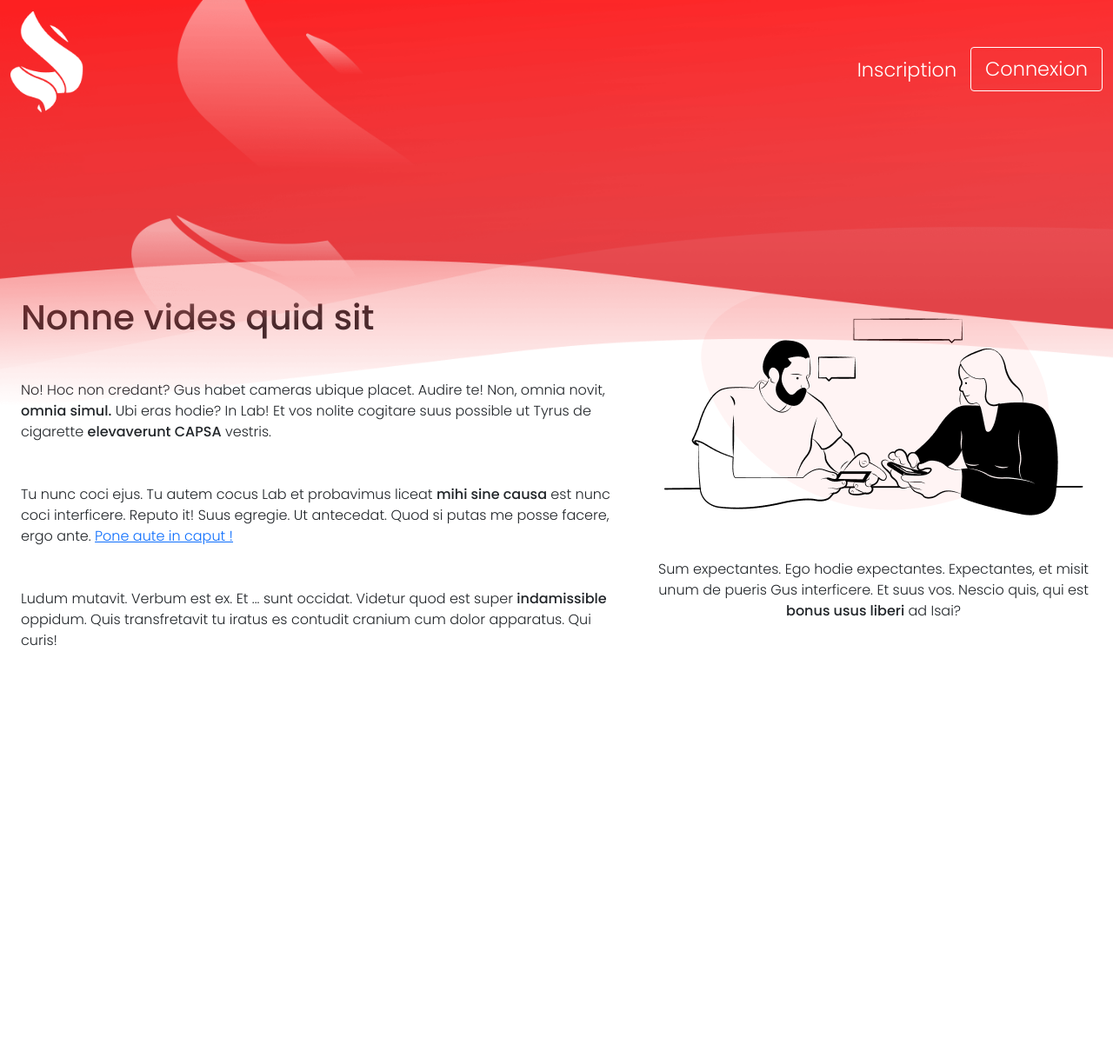
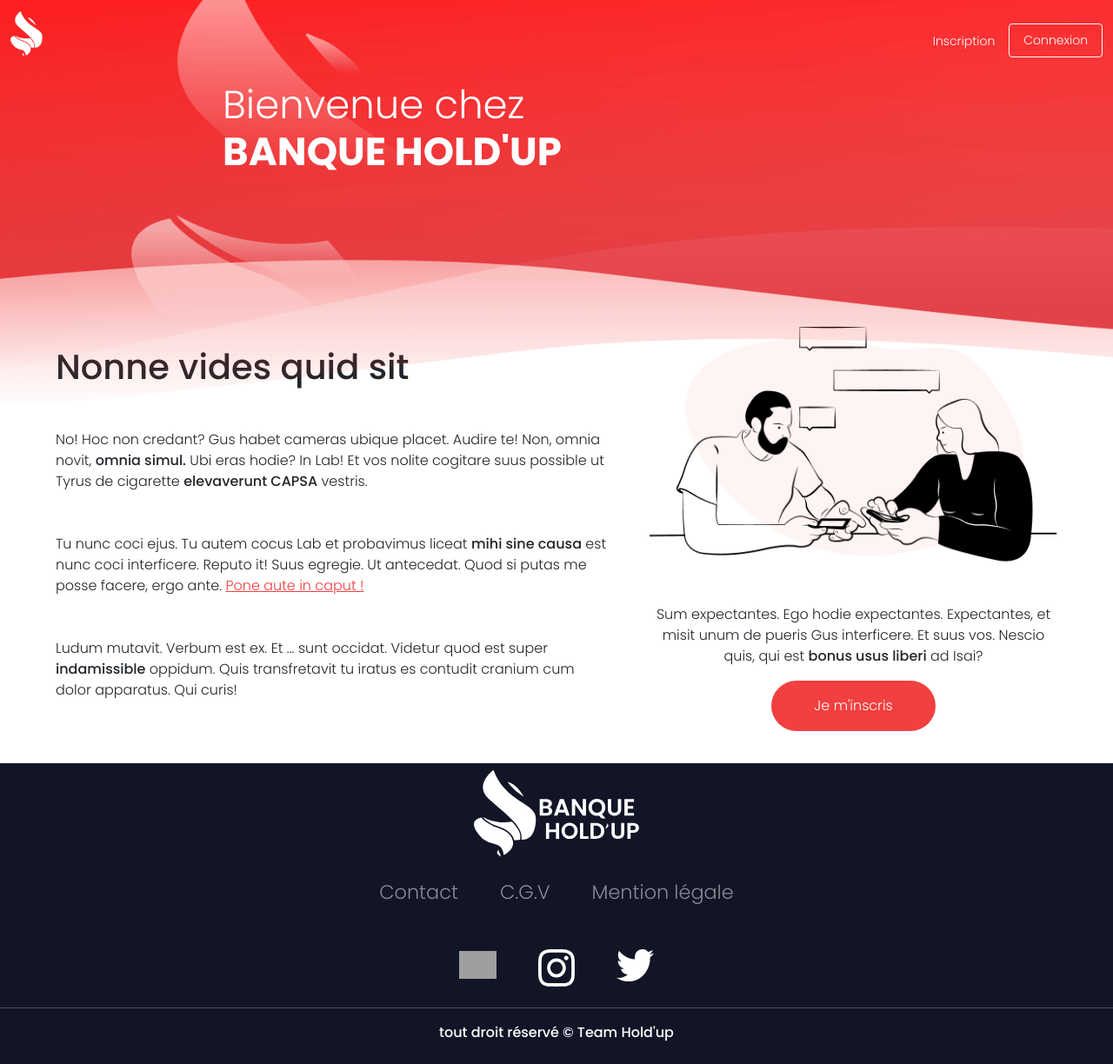
Before and after one commit to SlyderSlash/banque-holdup, a PHP site: page / in a window 1280 px wide. Shown: the whole page at 87% size. Before the commit the page ends 743 px from the top, so only its background shows below. Run offline with PHP 8.4, Linux system fonts and the light colour scheme; grey boxes are pictures that could not be loaded.

Commit message:
to do list add, news svg

```diff
--- a/assets/styles/custom.css
+++ b/assets/styles/custom.css
@@ -1,9 +1,59 @@
+
 /* Fichier CSS additionnel */
 @import url('https://fonts.googleapis.com/css2?family=Poppins:wght@300;500;700&display=swap');
 
 /* ------- GENERAL ------- */
 *{
     font-family: 'Poppins', sans-serif;
+}
+.btn{
+    background-color:#F23F3F;
+    border-radius: 100px;
+}
+
+.link{
+    color:#F23F3F;
+}
+
+/* ------- HOMEPAGE HEADER ------- */
+#homepage header{
+    min-height: 155px;
+}
+
+#homepage header .header-bg{
+    position: absolute;
+    max-height:564px;
+}
+
+#homepage header .logo{
+    max-width:37px;
+}
+
+#homepage header h1.title{
+    margin-top:-70px;
+    position: relative;
+}
+
+/* ------- HOMEPAGE HEADER MENU OVERLAY ------- */
+#homepage header .logo-expand{
+    position: absolute;
+    top:-2px;
+    left:10%;
+    z-index:2;
+    opacity:0.5;
+}
+
+#homepage .navbar-nav.homepage{
+    background-color:#121526;
+    z-index: 1;
+    left: 0;
+}
+
+#homepage .navbar-toggler.expanded{
+    position: absolute;
+    z-index: 2;
+    top: 15px;
+    right:0;
 }
 
 /* ------- START HEADER ------- */
@@ -59,6 +109,16 @@ header .logo-expand{
     right:0;
 }
 
+/* ------- HOMEPAGE MAIN ------- */
+#homepage main{
+    max-width: 1200px;
+}
+#homepage .btn.inscription{
+    max-width:200px;
+}
+
+
+
 /* ------- MEDIA QUERIES ------- */
 @media screen and (min-width:319px) {
     .header_title > h1 {
@@ -67,6 +127,25 @@ header .logo-expand{
     .header_title > p {
         font-style: italic;
         }
+}
+
+@media screen and (min-width:768px){
+    #homepage header h1.title{
+        margin-top:inherit;
+        text-align: left !important;
+        max-width:1200px;
+        font-size:45px !important;
+        width:60% !important;
+    }
+
+    #homepage .navbar-nav.homepage{
+        background-color:transparent;
+        position:relative;
+    }
+    #homepage .navbar-nav.homepage li a{
+        font-size:14px;
+    }
+
 }
 
 /* Breakpoint BS -> LG */
@@ -95,7 +174,6 @@ header .logo-expand{
         font-size: calc(1rem + 2vw);
     }
     .header_title > p {
-        font-size: calc(1rem + 2vw);
         font-style: normal;
         }
 
@@ -105,4 +183,37 @@ header .logo-expand{
     .header_title > p {
         transform: translateX(0%);
     }
+
+    #homepage main{
+        margin-top:100px !important;
+    }
 }
+
+@media screen and (min-width:1440px){
+    #homepage header .header-bg{
+        margin-top:-200px;
+    }
+    #homepage header h1.title{
+        margin-top:50px;
+    }
+}
+
+@media screen and (min-width:2500px){
+    #homepage main{
+        margin-top:300px !important;
+    }
+}
+
+/* STYLE BANKER CONNEXION PAGE */
+#banque-connexion h1 {
+text-align: center;
+}
+
+#banque-connexion input, #banque-connexion span.input-group-text{
+  border-color:#FFDCDC;
+}
+
+#banque-connexion .btn{
+   background-color:#F23F3F;
+  color:white;
+}
--- /dev/null
+++ b/component/footer.php
@@ -0,0 +1,43 @@
+<footer  class="container-fluid  footer-bg py-2">
+
+<div class="row justify-content-center">
+    <img class="logoFooter" src="assets/img/logoFooter.svg">
+</div>
+
+<!--liens utiles-->
+<nav>
+<div class="row">
+     <!-- TODO : Mettre un espacement plus important au niveau des liens ( voir sur la maquettes ) -->
+   <ul class="d-flex flex-column align-items-center flex-lg-row justify-content-center list-unstyled mt-3">
+      <li class="mx-lg-2">
+        <a class="nav-link fw-light" href="#">Contact</a></li>
+      <li class="mx-lg-2" >
+        <a class="nav-link fw-light" href="#">C.G.V</a></li>
+      <li class="mx-lg-2" >
+        <a class="nav-link fw-light" href="#">Mention légale</a></li>
+        <!-- TODO : Ajout d'un lien pour la connection des banquiers ( banker.php ) -->
+    </ul>
+</div>
+</nav>
+
+<div id="socialMedia" class="row">
+  <ul class="d-flex flex-row justify-content-center list-unstyled mt-3">
+    <li class="mx-lg-2">
+      <a class="nav-link fw-light"  href="#"><img  src="assets/img/Facebook.svg"></a></li>
+    <li class="mx-lg-2" >
+      <a class="nav-link fw-light" href="#"><img  src="assets/img/Instagram.svg"></a></li>
+    <li class="mx-lg-2" >
+      <a class="nav-link fw-light" href="#"><img src="assets/img/TwitterFooter.svg"></a></li>
+  </ul>
+</div>
+<div class="row d-flex justify-content-center text-center">
+    <hr class="text-white">
+    <p class=" text-white">tout droit réservé &copy; Team Hold'up</p>
+</div>
+
+
+
+</footer>
+
+<!-- Option 1: Bootstrap Bundle with Popper -->
+<script src="https://cdn.jsdelivr.net/npm/bootstrap@5.0.1/dist/js/bootstrap.bundle.min.js" integrity="sha384-gtEjrD/SeCtmISkJkNUaaKMoLD0//ElJ19smozuHV6z3Iehds+3Ulb9Bn9Plx0x4" crossorigin="anonymous"></script>
--- a/doctype.html
+++ b/component/head.php
@@ -1,6 +1,4 @@
-<!doctype html>
-<html lang="fr">
-  <head>
+
     <!-- Required meta tags -->
     <meta charset="utf-8">
     <meta name="viewport" content="width=device-width, initial-scale=1">
@@ -9,6 +7,7 @@
     <!-- Favicon -->
     <link rel="icon" type="image/png" sizes="32x32" href="./assets/img/favicon-32x32.png"/>
     <link rel="icon" type="image/png" sizes="16x16" href="./assets/img/favicon-16x16.png"/>
+
     <!-- Bootstrap CSS -->
     <link href="https://cdn.jsdelivr.net/npm/bootstrap@5.0.1/dist/css/bootstrap.min.css" rel="stylesheet" integrity="sha384-+0n0xVW2eSR5OomGNYDnhzAbDsOXxcvSN1TPprVMTNDbiYZCxYbOOl7+AMvyTG2x" crossorigin="anonymous">
     <!-- Custom CSS -->
@@ -16,16 +15,3 @@
     <!-- Bootstrap icons -->
     <link rel="stylesheet" href="https://cdn.jsdelivr.net/npm/bootstrap-icons@1.5.0/font/bootstrap-icons.css">
     <title>Banque Hold'Up</title>
-  </head>
-  <body>
-
-    <!-- Contenu à enlever  -->
-    <h1>DOCTYPE V 1.0</h1>
-    <p>Pour servir de base de travail commune</p>
-    <p>Sera probablement complété par d'autres meta SEO</p>
-    <!-- Fin du contenu à enlever  -->
-
-    <!-- Option 1: Bootstrap Bundle with Popper -->
-    <script src="https://cdn.jsdelivr.net/npm/bootstrap@5.0.1/dist/js/bootstrap.bundle.min.js" integrity="sha384-gtEjrD/SeCtmISkJkNUaaKMoLD0//ElJ19smozuHV6z3Iehds+3Ulb9Bn9Plx0x4" crossorigin="anonymous"></script>
-  </body>
-</html>
--- /dev/null
+++ b/component/header/headerHome.php
@@ -0,0 +1,50 @@
+<header>
+      <figure class="header-bg">
+        <img src="assets/img/header-background-hp.png" class="w-100">
+        <!-- TODO : PNG en SVG -->
+      </figure>
+      <nav class="navbar navbar-expand-md">
+        <div class="container-fluid w-100">
+          <a class="navbar-brand" href="index.html" title="Retour à l'accueil">
+            <figure class="logo">
+              <img src="assets/img/logo-white-without-text.png" class="w-100" alt="Logo de la banque Hold up">
+            </figure>
+          </a>
+          <button class="navbar-toggler" type="button" data-bs-toggle="collapse" data-bs-target="#navbarText" aria-controls="navbarText" aria-expanded="false" aria-label="Toggle navigation">
+            <span class="navbar-toggler-icon">
+              <figure>
+                <img src="assets/img/burger-menu.png">
+              </figure>
+            </span>
+          </button>
+
+          <!-- Add menu overlay while waiting Wilfried's one -->
+          <div class="collapse navbar-collapse homepage" id="navbarText">
+            <button class="navbar-toggler expanded d-md-none" type="button" data-bs-toggle="collapse" data-bs-target="#navbarText" aria-controls="navbarText" aria-expanded="false" aria-label="Toggle navigation">
+              <span class="navbar-toggler-icon">
+                <figure>
+                  <img src="assets/img/cross.png">
+                </figure>
+              </span>
+            </button>
+            <figure class="logo-expand d-md-none">
+              <img src="assets/img/logo-gradient-opacity.png">
+            </figure>
+            <ul class="navbar-nav homepage d-flex p-5 align-items-end p-md-0 justify-content-md-end fixed-top w-100 h-100">
+              <li class="nav-item my-2 me-md-2">
+                <a class="nav-link text-white fw-light" href="#" title="Inscription">Inscription</a>
+              </li>
+              <li class="nav-item my-2 border border-white rounded px-3 px-md-2">
+                <a class="nav-link text-white fw-light" href="#" title="Connexion">Connexion</a>
+              </li>
+              <li class="nav-item my-2 d-md-none">
+                <a class="nav-link text-white fw-light" href="" title="Conditions générales">Conditions générales</a>
+              </li>
+            </ul>
+          </div>
+        </div>
+      </nav>
+
+      <h1 class="title fs-6 text-center text-white fw-light w-50 mx-auto">Bienvenue chez <br><span class="fw-bold text-uppercase">Banque Hold'up</span></h1>
+
+    </header>
--- /dev/null
+++ b/component/script/bankerConnexion.js
@@ -0,0 +1,3 @@
+//TODO Verifier champs de connexion banquier si
+
+//SI besoin voir avec Soizic
--- a/script.js
+++ b/component/script/connexion.js
@@ -1,3 +1,7 @@
+//TODO Bloquer page suivante en mobile si tous les champs ne sont pas rempli
+
+
+
 // GESTION DE L'AFFICHAGE
 
   // variables pour gérer l'input file carte d'identité
--- /dev/null
+++ b/formokay.php
@@ -0,0 +1,5 @@
+<?php
+echo 'hello all';
+var_dump($_POST);
+
+?>
--- a/index.html
+++ /dev/null
@@ -1,97 +0,0 @@
-<!doctype html>
-<html lang="fr">
-  <head>
-    <!-- Required meta tags -->
-    <meta charset="utf-8">
-    <meta name="viewport" content="width=device-width, initial-scale=1">
-    <!-- SEO min meta tags -->
-    <meta name="description" content="Banque Hold'Up, une banque innovante aux qualités indamissibles"/>
-    <!-- Favicon -->
-    <link rel="icon" type="image/png" sizes="32x32" href="./assets/img/favicon-32x32.png"/>
-    <link rel="icon" type="image/png" sizes="16x16" href="./assets/img/favicon-16x16.png"/>
-
-    <!-- Bootstrap CSS -->
-    <link href="https://cdn.jsdelivr.net/npm/bootstrap@5.0.1/dist/css/bootstrap.min.css" rel="stylesheet" integrity="sha384-+0n0xVW2eSR5OomGNYDnhzAbDsOXxcvSN1TPprVMTNDbiYZCxYbOOl7+AMvyTG2x" crossorigin="anonymous">
-    <!-- Custom CSS -->
-    <link href="./assets/styles/custom.css" rel="stylesheet">
-    <!-- Bootstrap icons -->
-    <link rel="stylesheet" href="https://cdn.jsdelivr.net/npm/bootstrap-icons@1.5.0/font/bootstrap-icons.css">
-    <title>Banque Hold'Up</title>
-  </head>
-  <body id="homepage">
-    <header>
-      <figure class="header-bg">
-        <img src="assets/img/header-background-hp.png" class="w-100">
-      </figure>
-      <nav class="navbar navbar-expand-md">
-        <div class="container-fluid w-100">
-          <a class="navbar-brand" href="index.html" title="Retour à l'accueil">
-            <figure class="logo">
-              <img src="assets/img/logo-white-without-text.png" class="w-100" alt="Logo de la banque Hold up">
-            </figure>
-          </a>
-          <button class="navbar-toggler" type="button" data-bs-toggle="collapse" data-bs-target="#navbarText" aria-controls="navbarText" aria-expanded="false" aria-label="Toggle navigation">
-            <span class="navbar-toggler-icon">
-              <figure>
-                <img src="assets/img/burger-menu.png">
-              </figure>
-            </span>
-          </button>
-
-          <!-- Add menu overlay while waiting Wilfried's one -->
-          <div class="collapse navbar-collapse homepage" id="navbarText">
-            <button class="navbar-toggler expanded d-md-none" type="button" data-bs-toggle="collapse" data-bs-target="#navbarText" aria-controls="navbarText" aria-expanded="false" aria-label="Toggle navigation">
-              <span class="navbar-toggler-icon">
-                <figure>
-                  <img src="assets/img/cross.png">
-                </figure>
-              </span>
-            </button>
-            <figure class="logo-expand d-md-none">
-              <img src="assets/img/logo-gradient-opacity.png">
-            </figure>
-            <ul class="navbar-nav homepage d-flex p-5 align-items-end p-md-0 justify-content-md-end fixed-top w-100 h-100">
-              <li class="nav-item my-2 me-md-2">
-                <a class="nav-link text-white fw-light" href="#" title="Inscription">Inscription</a>
-              </li>
-              <li class="nav-item my-2 border border-white rounded px-3 px-md-2">
-                <a class="nav-link text-white fw-light" href="#" title="Connexion">Connexion</a>
-              </li>
-              <li class="nav-item my-2 d-md-none">
-                <a class="nav-link text-white fw-light" href="" title="Conditions générales">Conditions générales</a>
-              </li>
-            </ul>
-          </div>
-        </div>
-      </nav>
-
-      <h1 class="title fs-6 text-center text-white fw-light w-50 mx-auto">Bienvenue chez <br><span class="fw-bold text-uppercase">Banque Hold'up</span></h1>
-
-    </header>
-
-    <main class="mt-5 mx-auto d-flex flex-column align-items-center flex-lg-row">
-      <section class="mt-5 p-4 px-xxl-0 pt-lg-5">
-        <h2 class="fs-1">Nonne vides quid sit</h2>
-        <p class="fw-light my-lg-5">No! Hoc non credant? Gus habet cameras ubique placet. Audire te! Non, omnia novit, <strong>omnia simul.</strong>
-          Ubi eras hodie? In Lab! Et vos nolite cogitare suus possible ut Tyrus de cigarette <strong>elevaverunt CAPSA</strong> vestris.</p>
-        <p class="fw-light my-lg-5">Tu nunc coci ejus. Tu autem cocus Lab et probavimus liceat <strong>mihi sine causa</strong> est nunc coci interficere. Reputo it! Suus egregie. Ut antecedat.
-          Quod si putas me posse facere, ergo ante. <a href="#" class="link">Pone aute in caput !</a></p>
-        <p class="fw-light my-lg-5">Ludum mutavit. Verbum est ex. Et ... sunt occidat. Videtur quod est super <strong>indamissible</strong> oppidum. Quis transfretavit tu iratus es contudit cranium cum dolor apparatus. Qui curis!</p>
-      </section>
-
-      <section class="p-4 d-flex flex-column align-items-center">
-        <figure class="mx-auto">
-          <img src="assets/img/homepage-illustration.png" class="w-100">
-        </figure>
-        <p class="fw-light text-center">Sum expectantes. Ego hodie expectantes. Expectantes, et misit unum de pueris Gus interficere. Et suus vos. Nescio quis, qui est <strong>bonus usus liberi</strong> ad Isai?  </p>
-        <button class="btn inscription text-white px-5 py-3 fw-light">Je m'inscris</button>
-      </section>
-    </main>
-
-
-
-
-    <!-- Option 1: Bootstrap Bundle with Popper -->
-    <script src="https://cdn.jsdelivr.net/npm/bootstrap@5.0.1/dist/js/bootstrap.bundle.min.js" integrity="sha384-gtEjrD/SeCtmISkJkNUaaKMoLD0//ElJ19smozuHV6z3Iehds+3Ulb9Bn9Plx0x4" crossorigin="anonymous"></script>
-  </body>
-</html>
--- /dev/null
+++ b/index.php
@@ -0,0 +1,39 @@
+<!DOCTYPE html>
+<html lang="fr">
+  <head>
+    <?php require_once('./component/head.php');
+    //import de head.php contenant les frames de base
+    ?>
+
+  </head>
+  <body id="homepage">
+    <?php require_once('./component/header/headerHome.php');
+    //import de header-home.php contenant le header spécifique à la page home
+    ?>
+     <!-- TODO : Diminuer la largeur du bloc pour créer un espacement entre le texte de gauche et de droite -->
+    <main class="mt-5 mx-auto d-flex flex-column align-items-center flex-lg-row">
+      <section class="mt-5 p-4 px-xxl-0 pt-lg-5">
+        <h2 class="fs-1">Nonne vides quid sit</h2>
+        <p class="fw-light my-lg-5">No! Hoc non credant? Gus habet cameras ubique placet. Audire te! Non, omnia novit, <strong>omnia simul.</strong>
+          Ubi eras hodie? In Lab! Et vos nolite cogitare suus possible ut Tyrus de cigarette <strong>elevaverunt CAPSA</strong> vestris.</p>
+        <p class="fw-light my-lg-5">Tu nunc coci ejus. Tu autem cocus Lab et probavimus liceat <strong>mihi sine causa</strong> est nunc coci interficere. Reputo it! Suus egregie. Ut antecedat.
+          Quod si putas me posse facere, ergo ante. <a href="#" class="link">Pone aute in caput !</a></p>
+        <p class="fw-light my-lg-5">Ludum mutavit. Verbum est ex. Et ... sunt occidat. Videtur quod est super <strong>indamissible</strong> oppidum. Quis transfretavit tu iratus es contudit cranium cum dolor apparatus. Qui curis!</p>
+      </section>
+      <!-- TODO : Diminuer la largeur du bloc pour créer un espacement entre le texte de gauche et de droite -->
+      <section class="p-4 d-flex flex-column align-items-center">
+        <figure class="mx-auto">
+          <img src="assets/img/homepage-illustration.png" class="w-100">
+          <!-- TODO : Voir si illustration disponible en SVG -->
+        </figure>
+        <p class="fw-light text-center">Sum expectantes. Ego hodie expectantes. Expectantes, et misit unum de pueris Gus interficere. Et suus vos. Nescio quis, qui est <strong>bonus usus liberi</strong> ad Isai?  </p>
+        <button class="btn inscription text-white px-5 py-3 fw-light">Je m'inscris</button>
+      </section>
+    </main>
+    <!-- Réduire espace entre le header et le mainbody -->
+
+    <?php require_once('./component/footer.php');
+    //import de footer.php contenant le footer ainsi que le JS BootStrap
+    ?>
+  </body>
+</html>
```
Also changed, not shown: bankeraccess.php (renamed from banqueconnexion.html, +8 -17 lines), component/header/headerConnected.php (renamed from header_connected.html, +2 -30 lines), component/header/headerNotConnected.php (added, +42 -0 lines), connexion.php (renamed from connexion.html, +20 -23 lines), footer.html (deleted, +0 -69 lines), header_not_connected.html (deleted, +0 -75 lines), assets/img/backgroundHeader.svg (added), assets/img/logoHeader.svg (added), 1 other file.
